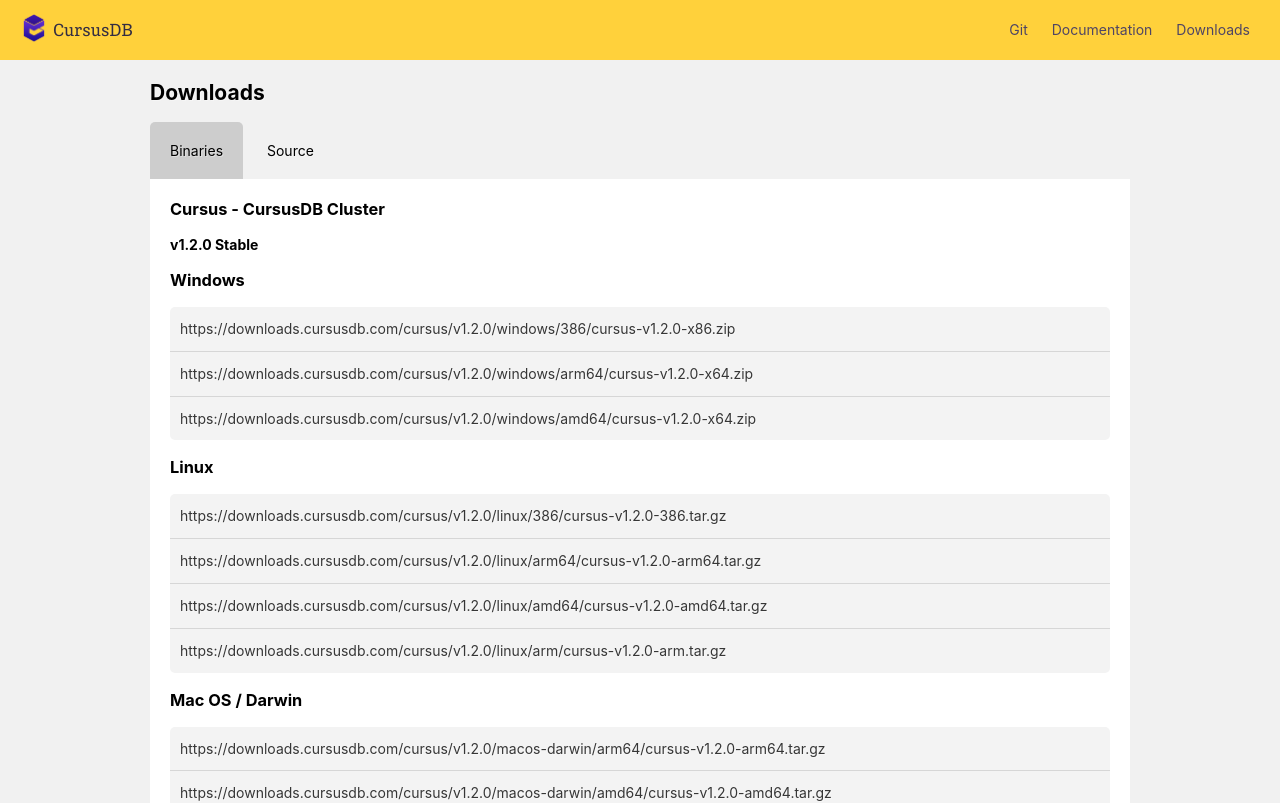
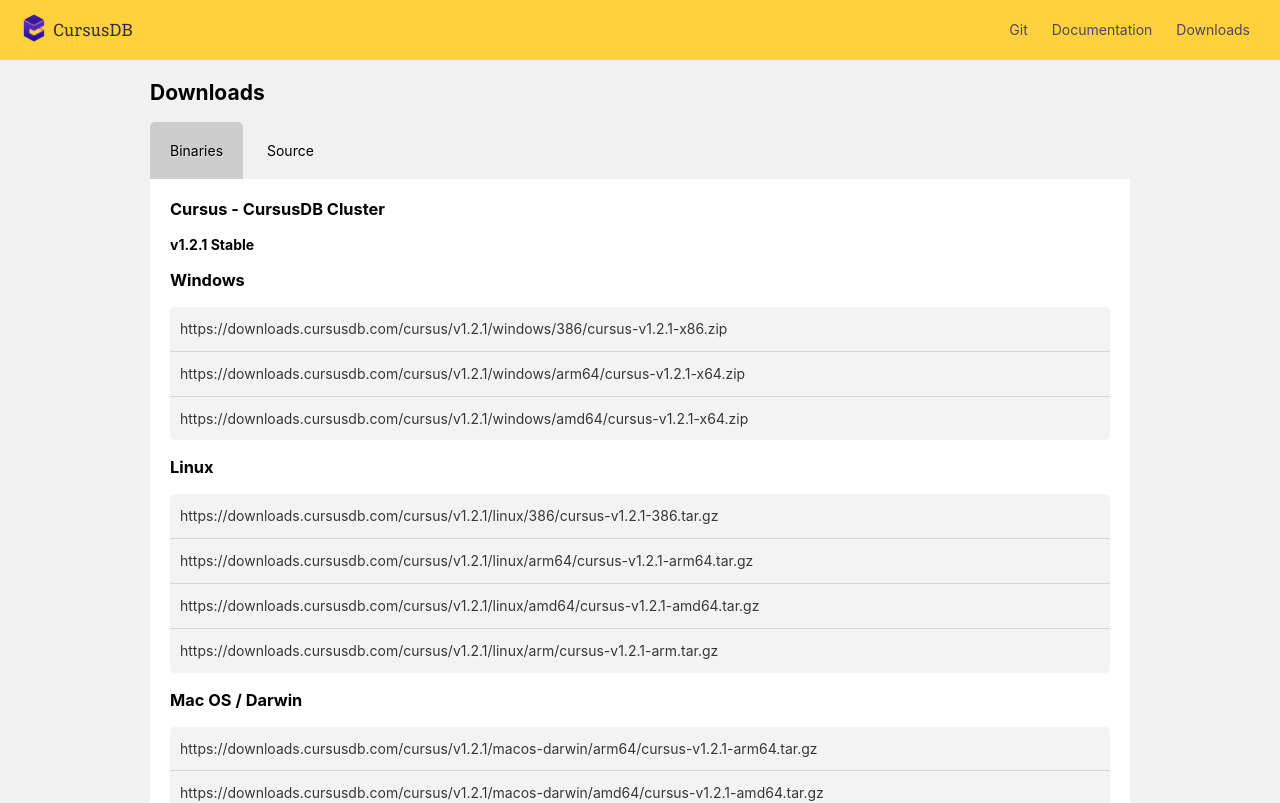
Before and after one commit to cursusdb/cursusdb-web, a SvelteKit app: page /downloads in a window 1280 px wide. Shown: the top 803 px of the page. Built offline with nearby package versions, Linux system fonts and the light colour scheme.

Commit message:
bump cluster and node to v1.2.1

```diff
--- a/src/routes/downloads/+page.svelte
+++ b/src/routes/downloads/+page.svelte
@@ -1,7 +1,7 @@
 <script>
     let binaries = true; // viewing binary list
-    let currentVersionCursus = "v1.2.0"
-    let currentVersionCurode = "v1.2.0"
+    let currentVersionCursus = "v1.2.1"
+    let currentVersionCurode = "v1.2.1"
     let currentVersionCurush = "v1.0.1"
 </script>
 <svelte:head>
```
